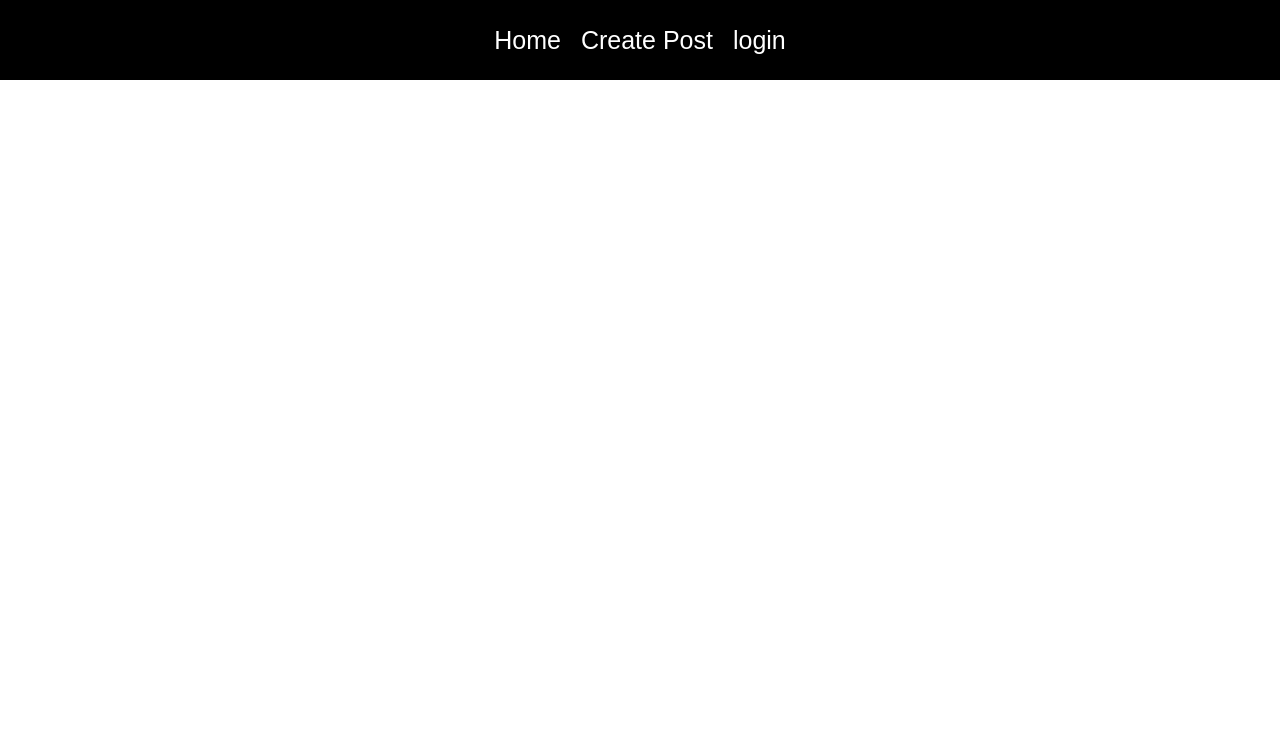
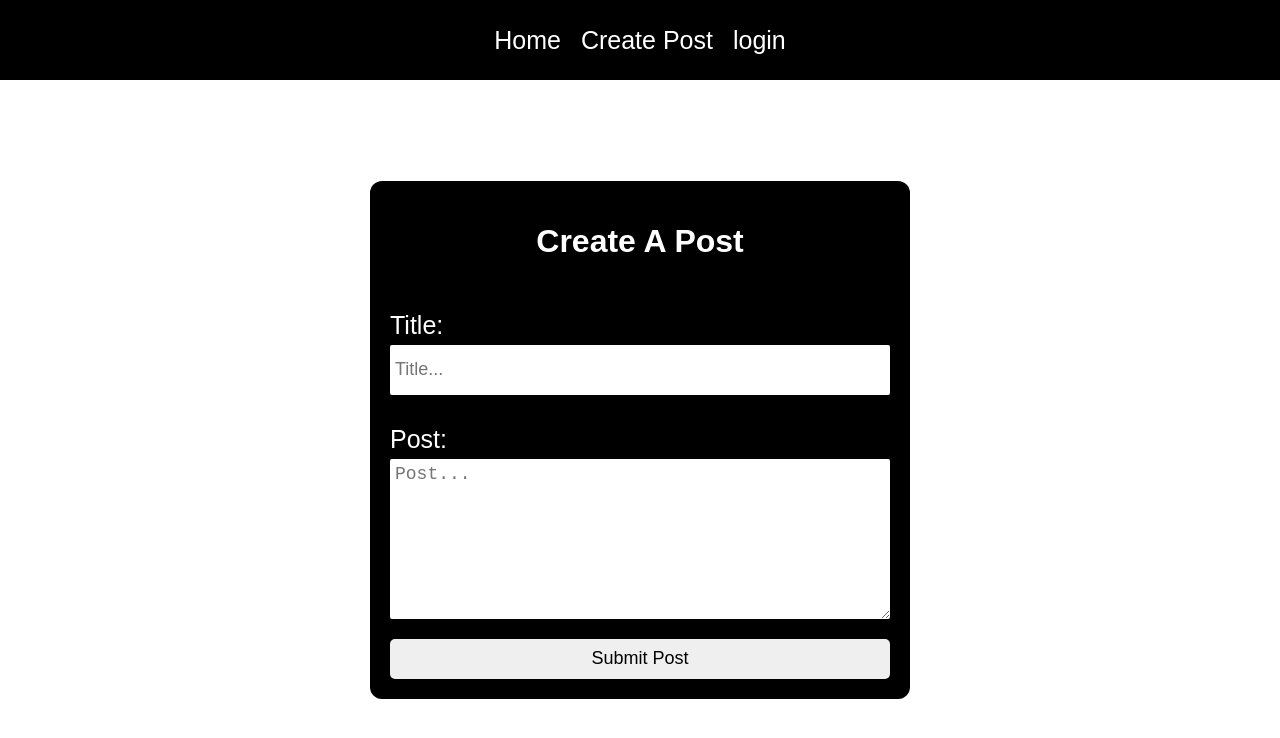
Before and after one commit to Althaf-official/blog-react, a React (Create React App) app: page /createpost in a window 1280 px wide. Shown: the top 738 px of the page. Built offline with nearby package versions, Linux system fonts and the light colour scheme.

Commit message:
CreatePost - design a create post page

```diff
--- a/src/pages/CreatePost.js
+++ b/src/pages/CreatePost.js
@@ -1,9 +1,22 @@
 import React from 'react'
 
 function CreatePost() {
-  return (
-    <div className='createPostPage'></div>
-  )
+    return (
+        <div className='createPostPage'>
+            <div className='cpContainer'>
+                <h1>Create A Post</h1>
+                <div className='inputGp'>
+                    <label>Title:</label>
+                    <input placeholder='Title...' />
+                </div>
+                <div className='inputGp'>
+                    <label>Post:</label>
+                    <textarea placeholder='Post...' />
+                </div>
+                <button>Submit Post</button>
+            </div>
+        </div>
+    )
 }
 
 export default CreatePost
```
